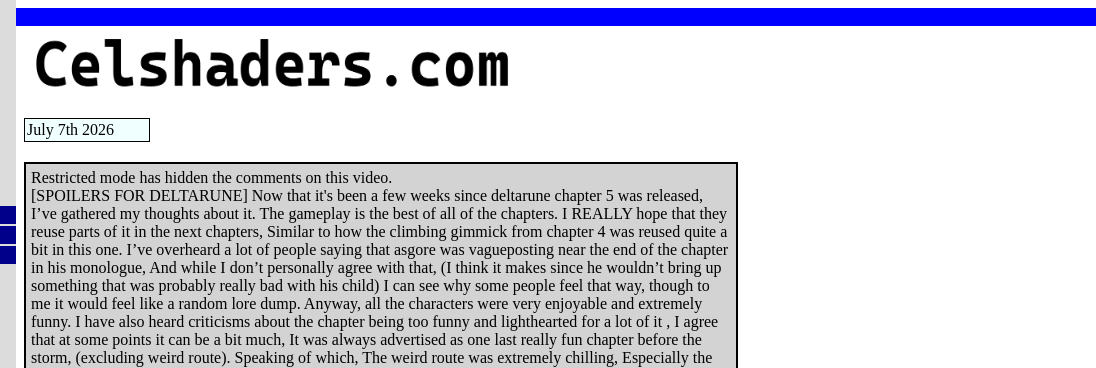
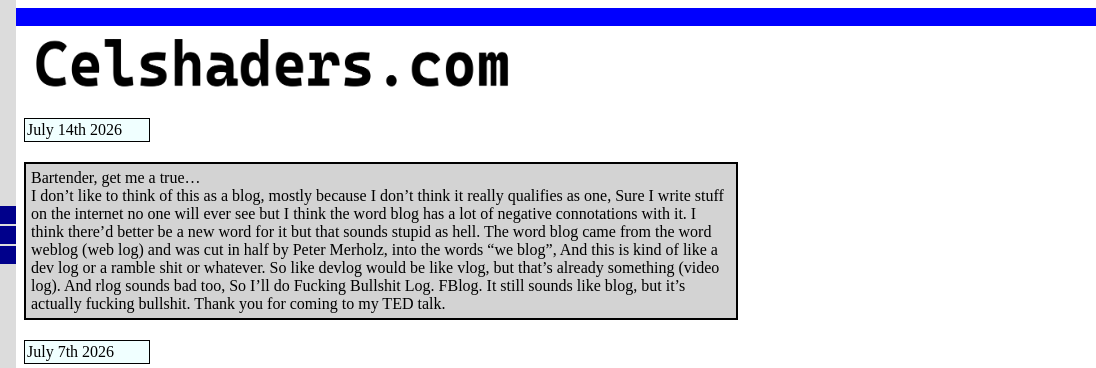
Before and after one commit to celshaders-z/celshaders, a plain HTML site: page index.html in a window 1280 px wide. Shown: the top 368 px of the page, 184-1280 px from the left. Drawn offline with Linux system fonts and the light colour scheme; a script that the page names is missing.

Commit message:
July 14th 2026 Post

```diff
--- a/index.html
+++ b/index.html
@@ -38,6 +38,18 @@
     <main>
       <div class="Topbar"> =-=-=</div>
      <div class="Banner"><img src="images/Cscombanner.webp" title="Why do you feel the need to hover over this?" width="500" height="83"></div>
+      <div class="Date">July 14th 2026</div>
+      <div class="Post">Bartender, get me a true…<br>
+I don’t like to think of this as a blog, mostly because I don’t think it really qualifies as one,
+        Sure I write stuff on the internet no one will ever see but I think the word blog has a
+        lot of negative connotations with it. I think there’d better be a new word for it but
+        that sounds stupid as hell. The word blog came from the word weblog (web log) and was
+        cut in half by Peter Merholz, into the words “we blog”, And this is kind of like a dev
+        log or a ramble shit or whatever. So like devlog would be like vlog, but that’s
+        already something (video log). And rlog sounds bad too, So I’ll do Fucking Bullshit Log.
+        FBlog. It still sounds like blog, but it’s actually fucking bullshit.
+        Thank you for coming to my TED talk.
+      </div>
       <div class="Date">July 7th 2026</div>
       <div class="Post">Restricted mode has hidden the comments on this video.<br>
 [SPOILERS FOR DELTARUNE] Now that it's been a few weeks since deltarune chapter 5 was released,
@@ -207,3 +219,4 @@
     <script src="index.js"></script>
   </body>
 </html>
+<!-- Why the FUCK are you looking here. There's nothing here. Okay then, If you want SECRETS, The first person to email me at celshaderscomsecretgamefrfrwow@gmail.com will get a secret all right.. -->
```
